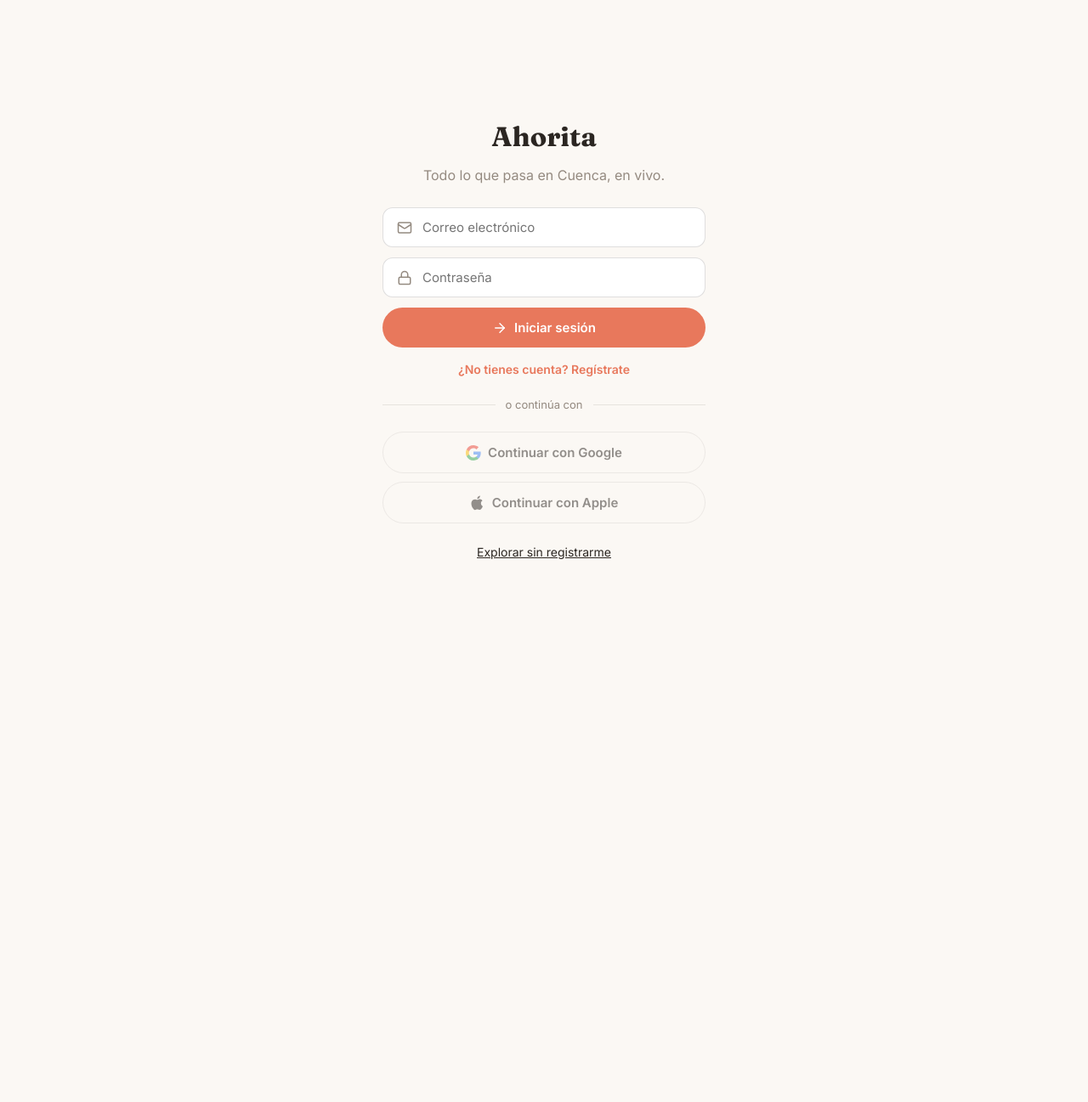
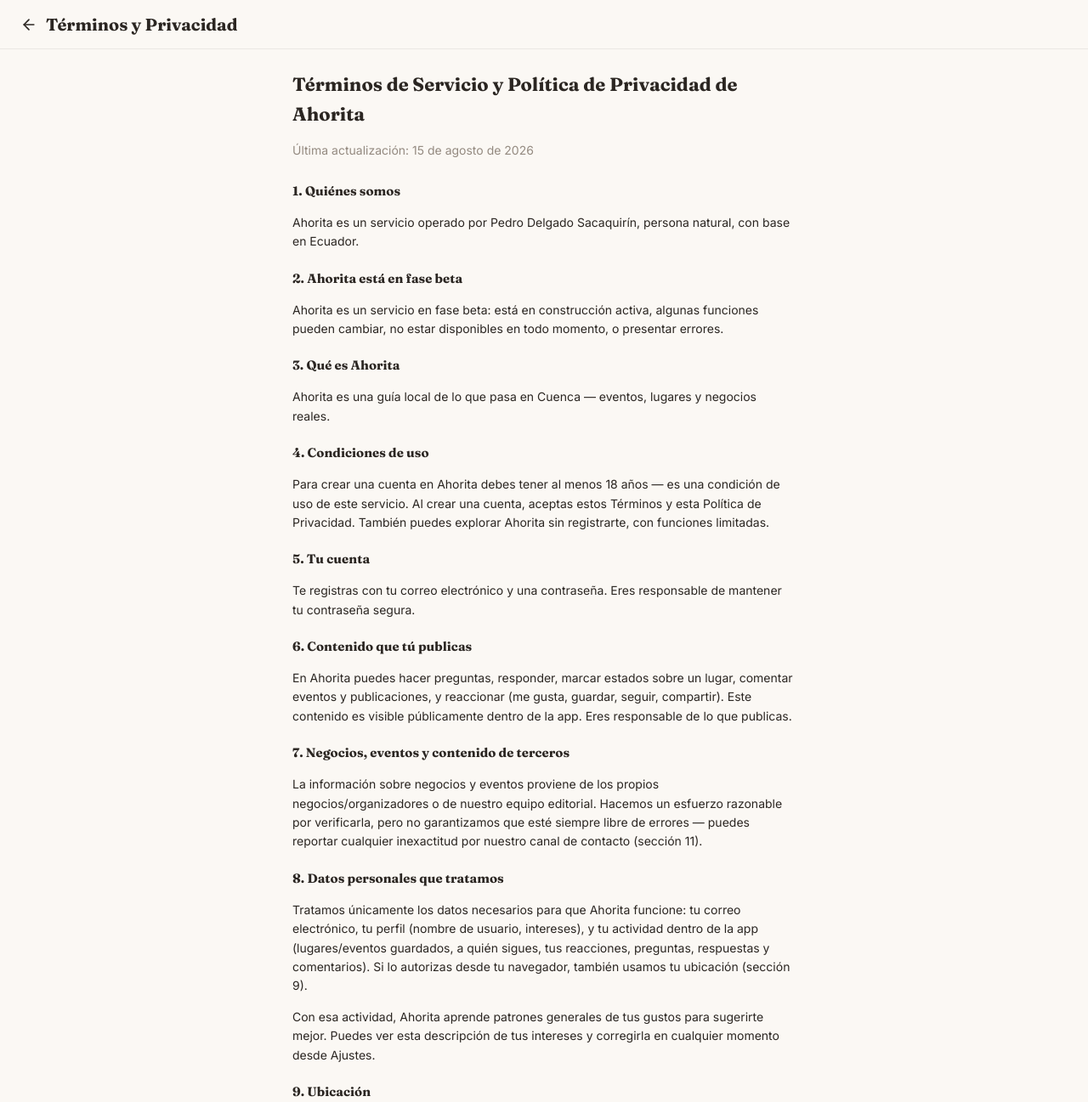
Before and after one commit to pedrodelgados/Ahorita, a React (Vite) app: page /legal in a window 1280 px wide. Before the commit this address led to /login. Shown: the top 1297 px of the page at 85% size. Before the commit the page ends 800 px from the top, so only its background shows below. Built offline with nearby package versions, Linux system fonts and the light colour scheme; no server answers.

Commit message:
feat(legal): publish beta terms and privacy
Co-Authored-By: Claude Sonnet 5 <noreply@anthropic.com>
Claude-Session: https://claude.ai/code/session_01D2DtA5WymyY84UWb86aTVF

```diff
--- a/src/App.jsx
+++ b/src/App.jsx
@@ -2,6 +2,7 @@ import { Navigate, Route, Routes } from "react-router-dom";
 import { useAuth } from "./contexts/AuthContext";
 import LoginPage from "./features/auth/LoginPage";
 import UpdatePasswordPage from "./features/auth/UpdatePasswordPage";
+import LegalPage from "./pages/LegalPage";
 import UsageModeScreen from "./features/auth/UsageModeScreen";
 import FeedPage from "./pages/FeedPage";
 import ExplorePage from "./pages/ExplorePage";
@@ -56,6 +57,7 @@ export default function App() {
       />
       <Route path="/login" element={<LoginPage />} />
       <Route path="/actualizar-contrasena" element={<UpdatePasswordPage />} />
+      <Route path="/legal" element={<LegalPage />} />
       <Route
         path="/bienvenida"
         element={
--- a/src/features/auth/LoginPage.jsx
+++ b/src/features/auth/LoginPage.jsx
@@ -1,5 +1,5 @@
 import { useState } from "react";
-import { useNavigate } from "react-router-dom";
+import { Link, useNavigate } from "react-router-dom";
 import { Mail, Lock, ArrowRight } from "lucide-react";
 import { useAuth } from "../../contexts/AuthContext";
 import Button from "../../components/ui/Button";
@@ -96,6 +96,14 @@ export default function LoginPage() {
               : "Crear cuenta"}
         </Button>
       </form>
+
+      <p style={{ fontSize: 12, color: "#948A80", marginTop: 12 }}>
+        Al registrarte, aceptas nuestros{" "}
+        <Link to="/legal" style={{ color: "#4FA383", fontWeight: 600 }}>
+          Términos de Servicio y Política de Privacidad
+        </Link>
+        .
+      </p>
 
       <button
         onClick={() => {
--- /dev/null
+++ b/src/pages/LegalPage.jsx
@@ -0,0 +1,190 @@
+import { Link } from "react-router-dom";
+import { ArrowLeft } from "lucide-react";
+import { SUPPORT_EMAIL } from "../features/settings/SupportSection";
+
+// A13 (BETA_READINESS_CHECKLIST.md): Términos de Servicio y Política de
+// Privacidad mínimos para la beta. Ruta pública, accesible sin sesión --
+// debe poder leerse antes de crear una cuenta. Texto revisado para
+// describir únicamente funcionalidades reales/desplegadas; ver PROJECT.md
+// ("A13 — CERRADO") para el detalle de qué se omitió deliberadamente
+// (Guía IA, automatización completa de exportación/eliminación) y por qué.
+export default function LegalPage() {
+  return (
+    <div style={{ minHeight: "100svh" }}>
+      <header
+        style={{
+          display: "flex",
+          alignItems: "center",
+          gap: 10,
+          padding: "16px 24px",
+          borderBottom: "1px solid rgba(43, 38, 34, 0.08)",
+        }}
+      >
+        <Link to="/" style={{ display: "flex" }} aria-label="Volver">
+          <ArrowLeft size={20} />
+        </Link>
+        <h1 style={{ fontSize: 20 }}>Términos y Privacidad</h1>
+      </header>
+
+      <main
+        style={{
+          maxWidth: 640,
+          margin: "0 auto",
+          padding: "24px 24px calc(48px + env(safe-area-inset-bottom))",
+          color: "#2B2622",
+          lineHeight: 1.6,
+          fontSize: 14,
+        }}
+      >
+        <h2 style={{ fontSize: 22, marginBottom: 4 }}>
+          Términos de Servicio y Política de Privacidad de Ahorita
+        </h2>
+        <p style={{ color: "#948A80", marginBottom: 24 }}>
+          Última actualización: 15 de agosto de 2026
+        </p>
+
+        <Section title="1. Quiénes somos">
+          <p>
+            Ahorita es un servicio operado por Pedro Delgado Sacaquirín, persona natural, con base
+            en Ecuador.
+          </p>
+        </Section>
+
+        <Section title="2. Ahorita está en fase beta">
+          <p>
+            Ahorita es un servicio en fase beta: está en construcción activa, algunas funciones
+            pueden cambiar, no estar disponibles en todo momento, o presentar errores.
+          </p>
+        </Section>
+
+        <Section title="3. Qué es Ahorita">
+          <p>Ahorita es una guía local de lo que pasa en Cuenca — eventos, lugares y negocios reales.</p>
+        </Section>
+
+        <Section title="4. Condiciones de uso">
+          <p>
+            Para crear una cuenta en Ahorita debes tener al menos 18 años — es una condición de uso
+            de este servicio. Al crear una cuenta, aceptas estos Términos y esta Política de
+            Privacidad. También puedes explorar Ahorita sin registrarte, con funciones limitadas.
+          </p>
+        </Section>
+
+        <Section title="5. Tu cuenta">
+          <p>
+            Te registras con tu correo electrónico y una contraseña. Eres responsable de mantener
+            tu contraseña segura.
+          </p>
+        </Section>
+
+        <Section title="6. Contenido que tú publicas">
+          <p>
+            En Ahorita puedes hacer preguntas, responder, marcar estados sobre un lugar, comentar
+            eventos y publicaciones, y reaccionar (me gusta, guardar, seguir, compartir). Este
+            contenido es visible públicamente dentro de la app. Eres responsable de lo que
+            publicas.
+          </p>
+        </Section>
+
+        <Section title="7. Negocios, eventos y contenido de terceros">
+          <p>
+            La información sobre negocios y eventos proviene de los propios negocios/organizadores
+            o de nuestro equipo editorial. Hacemos un esfuerzo razonable por verificarla, pero no
+            garantizamos que esté siempre libre de errores — puedes reportar cualquier
+            inexactitud por nuestro canal de contacto (sección 11).
+          </p>
+        </Section>
+
+        <Section title="8. Datos personales que tratamos">
+          <p>
+            Tratamos únicamente los datos necesarios para que Ahorita funcione: tu correo
+            electrónico, tu perfil (nombre de usuario, intereses), y tu actividad dentro de la app
+            (lugares/eventos guardados, a quién sigues, tus reacciones, preguntas, respuestas y
+            comentarios). Si lo autorizas desde tu navegador, también usamos tu ubicación (sección
+            9).
+          </p>
+          <p>
+            Con esa actividad, Ahorita aprende patrones generales de tus gustos para sugerirte
+            mejor. Puedes ver esta descripción de tus intereses y corregirla en cualquier momento
+            desde Ajustes.
+          </p>
+        </Section>
+
+        <Section title="9. Ubicación">
+          <p>
+            Si lo autorizas desde tu navegador, Ahorita usa tu ubicación para mostrar tu posición
+            en el mapa y calcular distancias. Puedes negar o revocar este permiso en cualquier
+            momento desde tu navegador o dispositivo — Ahorita sigue funcionando sin él, con
+            funciones de ubicación limitadas.
+          </p>
+        </Section>
+
+        <Section title="10. Almacenamiento local">
+          <p>
+            Ahorita no usa cookies de seguimiento ni de publicidad. Usamos el almacenamiento local
+            de tu navegador únicamente para mantener tu sesión iniciada, a través de nuestro
+            proveedor de infraestructura (Supabase).
+          </p>
+        </Section>
+
+        <Section title="11. Acceso, corrección, exportación y eliminación de tus datos">
+          <p>
+            Ahorita incluye controles en Ajustes relacionados con tus datos, incluyendo la
+            posibilidad de solicitar la exportación de tu información o la eliminación de tu
+            cuenta. Estamos completando la automatización de algunos de estos procesos. Mientras
+            tanto, puedes solicitar que atendamos tu requerimiento a través de nuestro canal de
+            contacto.
+          </p>
+        </Section>
+
+        <Section title="12. Guía IA">
+          <p>
+            Ahorita está desarrollando una Guía basada en inteligencia artificial. Antes de que
+            esté disponible para conversar con personas reales, actualizaremos esta Política
+            explicando con precisión cómo se tratan esas conversaciones.
+          </p>
+        </Section>
+
+        <Section title="13. Seguridad">
+          <p>
+            Tomamos medidas razonables para proteger tus datos. Ningún sistema es perfectamente
+            seguro — no podemos garantizar seguridad absoluta.
+          </p>
+        </Section>
+
+        <Section title="14. Contacto">
+          <p>
+            Para reportar un fallo, pedir ayuda, o cualquier consulta sobre tus datos personales:{" "}
+            <a href={`mailto:${SUPPORT_EMAIL}`} style={{ color: "#4FA383", fontWeight: 600 }}>
+              {SUPPORT_EMAIL}
+            </a>
+            .
+          </p>
+        </Section>
+
+        <Section title="15. Cambios a estos Términos">
+          <p>
+            Podemos actualizar estos Términos mientras Ahorita esté en beta. La fecha de la última
+            actualización aparece en la parte superior de este documento.
+          </p>
+        </Section>
+
+        <Section title="16. Legislación aplicable">
+          <p>
+            El tratamiento de tus datos personales se realiza conforme a la normativa ecuatoriana
+            aplicable en materia de protección de datos. Puedes ejercer los derechos que te
+            reconozca la normativa ecuatoriana aplicable a través de nuestro canal de contacto.
+          </p>
+        </Section>
+      </main>
+    </div>
+  );
+}
+
+function Section({ title, children }) {
+  return (
+    <section style={{ marginBottom: 20 }}>
+      <h3 style={{ fontSize: 15, marginBottom: 6 }}>{title}</h3>
+      {children}
+    </section>
+  );
+}
--- a/src/pages/SettingsPage.jsx
+++ b/src/pages/SettingsPage.jsx
@@ -168,6 +168,13 @@ export default function SettingsPage() {
 
         <SupportSection />
 
+        <Link
+          to="/legal"
+          style={{ display: "inline-block", fontSize: 13, color: "#948A80", marginBottom: 20 }}
+        >
+          Términos de Servicio y Política de Privacidad
+        </Link>
+
         <h2 style={{ fontSize: 16, marginBottom: 12 }}>Lugares guardados</h2>
         {savedPlaces.length === 0 ? (
           <p style={{ color: "#948A80", fontSize: 14 }}>
```
